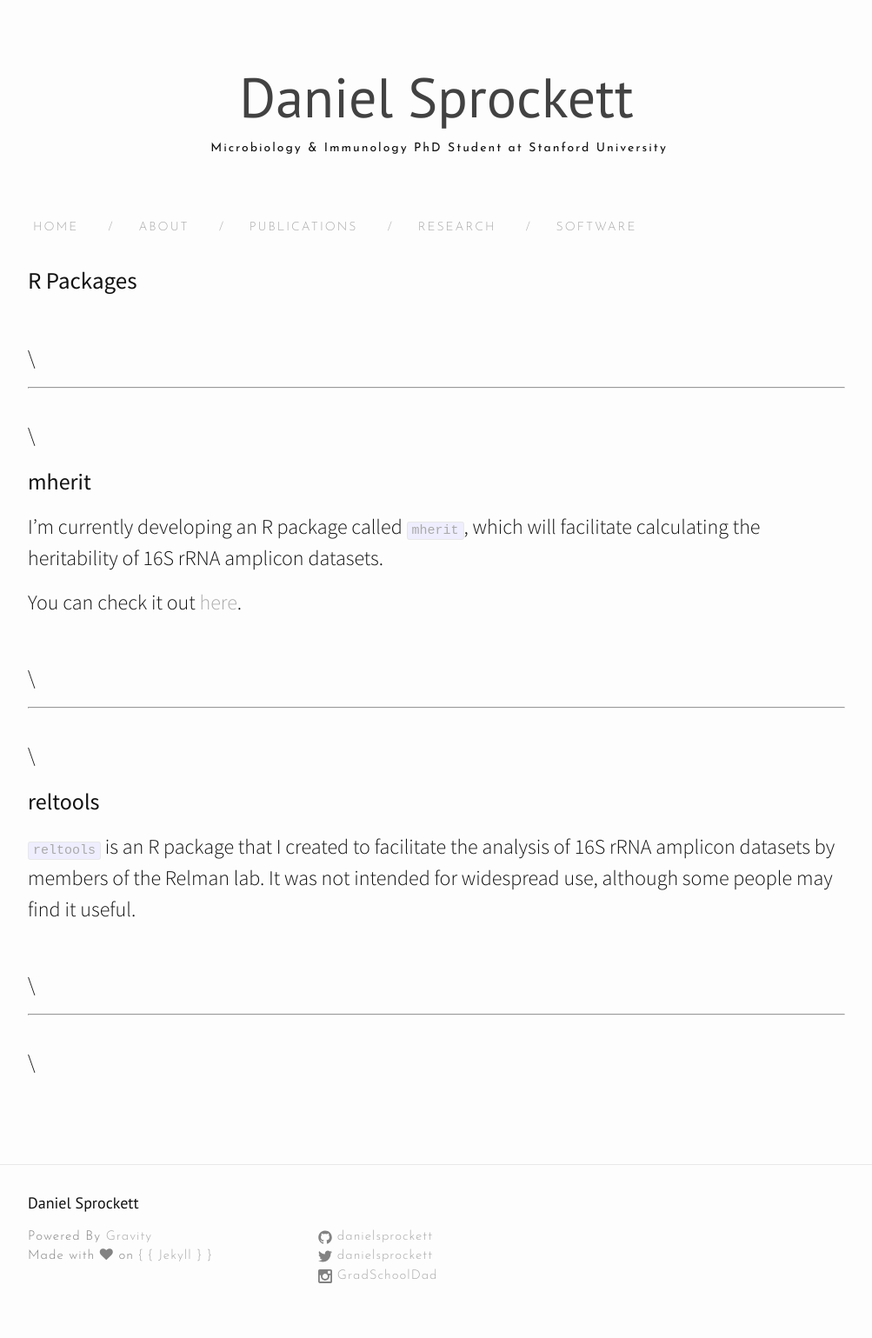
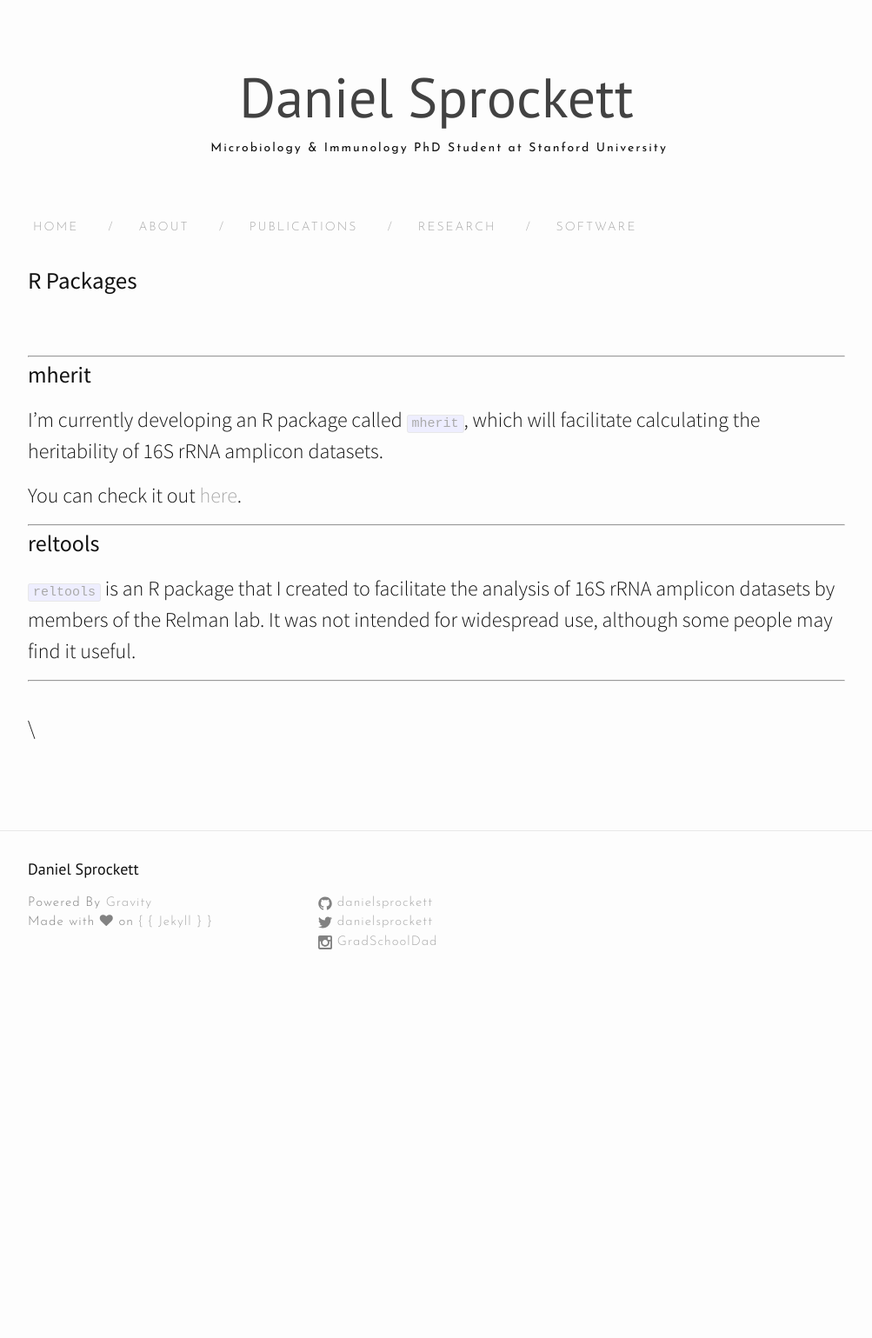
Before and after one commit to DanielSprockett/danielsprockett.github.io, a Jekyll site: the page built from software.md, in a window 1280 px wide. Shown: the whole page at 87% size, without its empty margins (138-1141 px from the left). Built offline with Jekyll 4.4.1, drawn with Linux system fonts in a browser that asks for light colours; nearby versions of some CDN libraries; after the commit the page ends 1155 px from its top, so only the background shows below that.

Commit message:
Update software.md

```diff
--- a/software.md
+++ b/software.md
@@ -6,13 +6,10 @@ permalink: /software/
 
 <h1>R Packages</h1>
 
-\
-\
+&nbsp;
+
 
 ***
-
-\
-\
 
 <h3>mherit</h3>
 
@@ -20,22 +17,15 @@ I'm currently developing an R package called [<code>mherit</code>](https://danie
 
 You can check it out [here](https://danielsprockett.github.io/mherit/).
 
-\
-\
+
+***
+
+<h3>reltools</h3>
+
+[<code>reltools</code>](https://github.com/DanielSprockett/reltools) is an R package that I created to facilitate the analysis of 16S rRNA amplicon datasets by members of the Relman lab. It was not intended for widespread use, although some people may find it useful.
+
 
 ***
 
 \
 \
-
-<h3>reltools</h3>
-
-[<code>reltools</code>](https://github.com/DanielSprockett/reltools) is an R package that I created to facilitate the analysis of 16S rRNA amplicon datasets by members of the Relman lab. It was not intended for widespread use, although some people may find it useful.
-
-\
-\
-
-***
-
-\
-\
```
